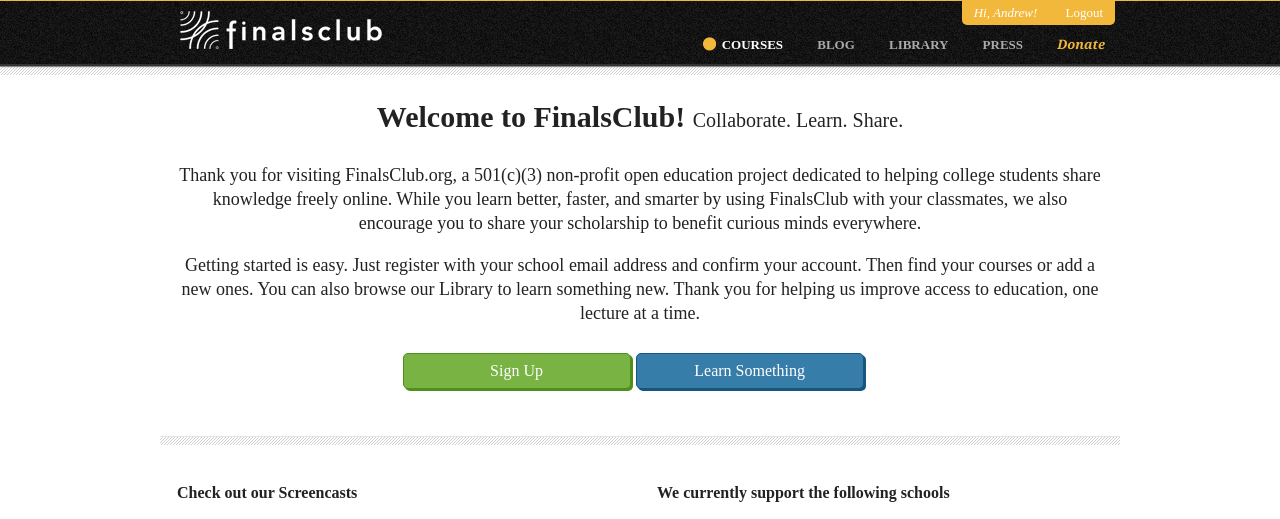
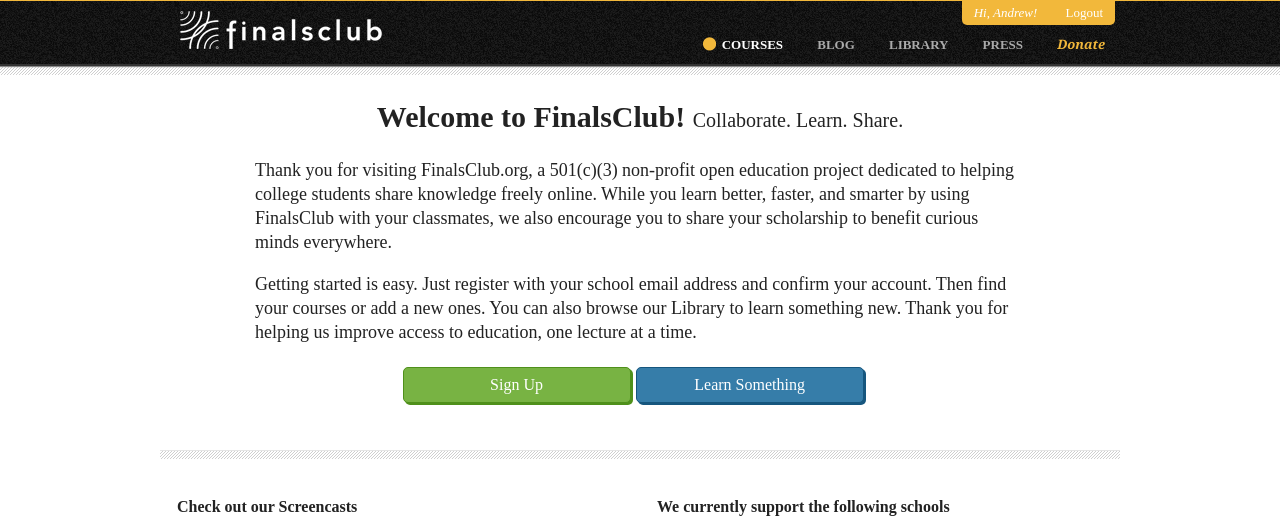
Before and after one commit to jordantomax/finalsclub, a PHP site: page / in a window 1280 px wide. Shown: the top 519 px of the page. Run offline with PHP 8.4, Linux system fonts and the light colour scheme; some libraries are stand-ins or nearby versions.

Commit message:
created style for grid elements that take up less than the full width of their parent and are centered, applied the style to main intro paragraph

```diff
--- a/assets/css/screen.css
+++ b/assets/css/screen.css
@@ -131,6 +131,11 @@ If you have any questions, Don't be shy. Send me a line!
 
 .from-left-12 {
   margin-left: 950px; }
+
+.grid-centered {
+  display: block;
+  float: none;
+  margin: 0 auto; }
 
 * {
   font-family: "Verdana", "Helvetica Neue", "Arial", "Sans-serif"; }
--- a/assets/css/scss/includes/grid.scss
+++ b/assets/css/scss/includes/grid.scss
@@ -46,3 +46,9 @@ $col-width: $layout-width / $cols - $margin * 2;
     margin-left: ($col_width * $i) + ($margin * 2 * ($i - 1)) + px;
   }
 }
+
+.grid-centered {
+  display: block;
+  float: none;
+  margin: 0 auto;
+}
--- a/index.html
+++ b/index.html
@@ -44,7 +44,7 @@
 						<h1 class="large-huge spaced centered">Welcome to FinalsClub! <span class="small">Collaborate. Learn. Share.</span></h1>
 					</div>
 				</div>
-				<div class="grid-12 centered">
+				<div class="grid-10 grid-centered">
 					<div class="padded-loose">
 						<p class="no-top-margin">
 							Thank you for visiting FinalsClub.org, a 501(c)(3) non-profit open education
```
